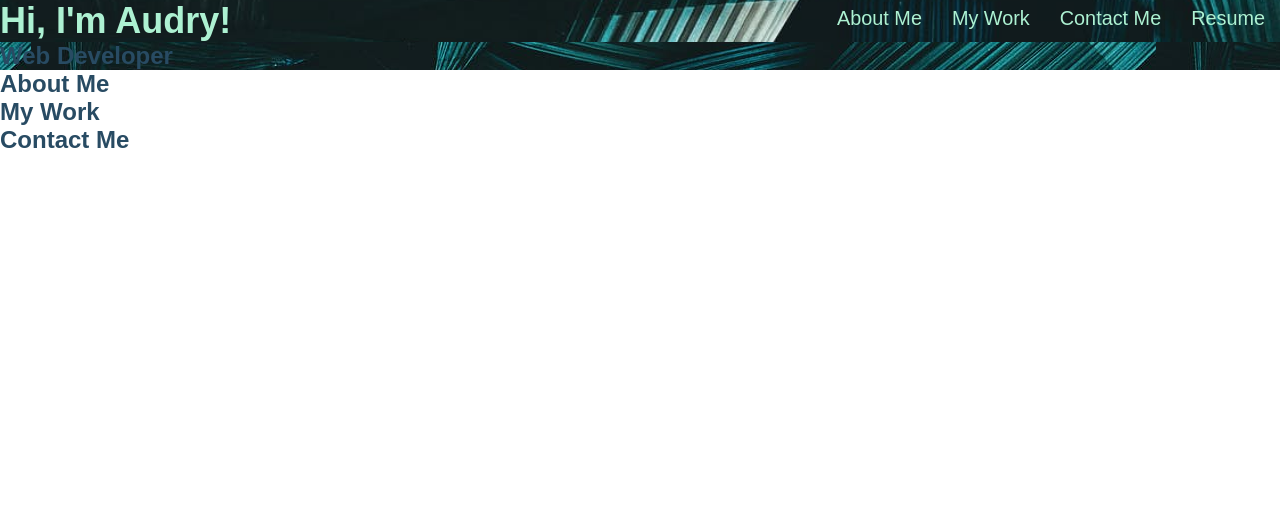
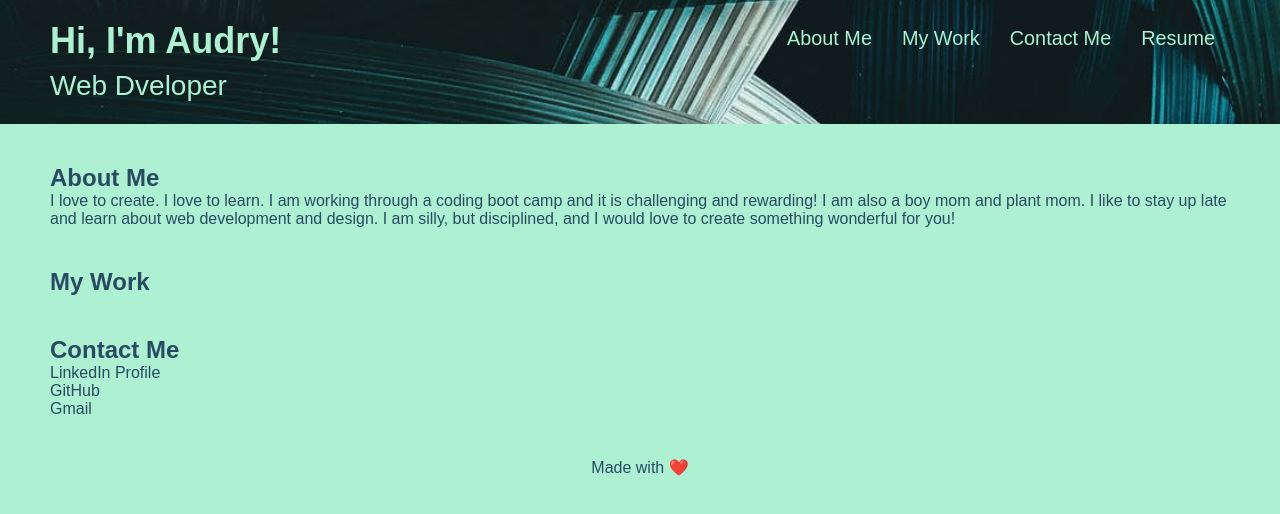
Before and after one commit to audryf/all-about-audry, a plain HTML site: page index.html in a window 1280 px wide. Drawn offline with Linux system fonts and the light colour scheme.

Commit message:
add content and colors

```diff
--- a/assets/css/stylesheet.css
+++ b/assets/css/stylesheet.css
@@ -15,6 +15,7 @@
 body {
     font-family: Arial, Helvetica, Sans-Serif;
     color: var(--indigo);
+    background-color: var(--mint);
 }
 
 /* start header style */
@@ -26,6 +27,13 @@ header {
     background-size: cover;
     background-attachment: fixed;
     background-position: 80%;
+    margin: auto;
+    padding: 20px 50px;
+}
+
+header span {
+    font-weight: 100;
+    font-size: 28px;
 }
 
 header a {
@@ -35,12 +43,14 @@ header a {
 
 header nav {
     margin: 7px 0;
+
 }
 
 header h1 {
-    font-weight: bold;
+    font-weight: 700;
     font-size: 36px;
     color: var(--mint)
+
 }
 
 header nav ul {
@@ -54,12 +64,28 @@ header nav ul {
 header nav ul li a {
     padding: 10px 15px;
     font-size: 1.55vw;
+
 }
 /* end header style */
 
-/* start banner style */
-.banner {
-    background-image: url(../images/banner-image.jpeg);
+.container {
+    padding: 20px 50px;
+}
 
-    background-position: 20%;
+.flex-row {
+    padding: 20px 0px;
 }
+
+footer {
+    display: flex;
+    justify-content: center;
+}
+
+#contact-me ul li {
+    list-style: none;
+}
+
+#contact-me ul li a {
+    text-decoration: none;
+    color: var(--indigo)
+}
--- a/index.html
+++ b/index.html
@@ -8,9 +8,12 @@
   </head>
   <body>
     <!-- navigation -->
+
     <header>
       <h1>
         Hi, I'm Audry!
+        <br/>
+          <span>Web Dveloper</span>
       </h1>
       <nav>
         <ul>
@@ -29,30 +32,21 @@
         </ul>
       </nav>
     </header>
-    <!-- end navigation -->
-
-    <!-- banner / jumbotron -->
-    <section class="banner">
-      <div>
-        <h2>
-          Web Developer
-        </h2>
-      </div>
-    </section>
+    <section class="container">
       <!-- about me -->
       <section id="about-me">
-      <div>
+        <div class="flex-row">
           <h2 class="section-title">
             About Me
           </h2>
           <p>
-
+            I love to create. I love to learn. I am working through a coding boot camp and it is challenging and rewarding! I am also a boy mom and plant mom. I like to stay up late and learn about web development and design. I am silly, but disciplined, and I would love to create something wonderful for you!
           </p>
         </div>
       </section>
       <!-- my work -->
       <section id="my-work">
-      <div>
+        <div class="flex-row">
           <h2 class="section-title">
             My Work
           </h2>
@@ -60,16 +54,27 @@
       </section>
       <!-- contact me -->
       <section id="contact-me">
-      <div>
+        <div class="flex-row">
           <h2 class="section-title">
             Contact Me
           </h2>
-        <ul></ul>
+          <ul>
+            <li>
+              <a href="https://www.linkedin.com/in/audry-ford/">LinkedIn Profile</a>
+            </li>
+            <li>
+              <a href="github.com/audryf">GitHub</a>
+            </li>
+            <li>
+              <a href="mailto:audryford792@gmail.com">Gmail</a>
+            </li>
+          </ul>
         </div>
       </section>
-
+    </section>
+    <!-- footer section -->
     <footer>
-      <!-- footer section -->
+     Made with ❤️
     </footer>
   </body>
 </html>
```
Lines whose indentation alone changed are shown as unchanged.
